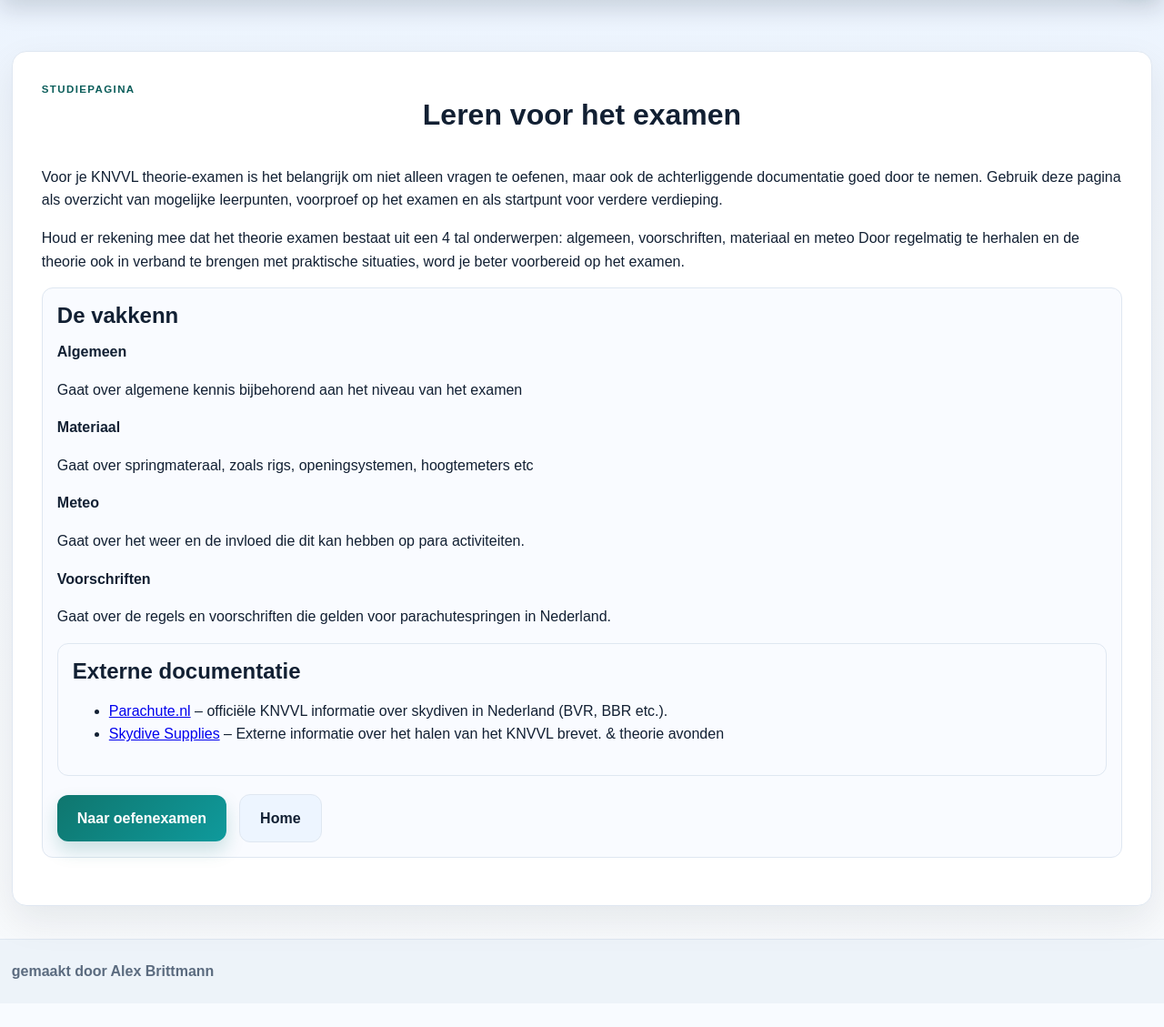
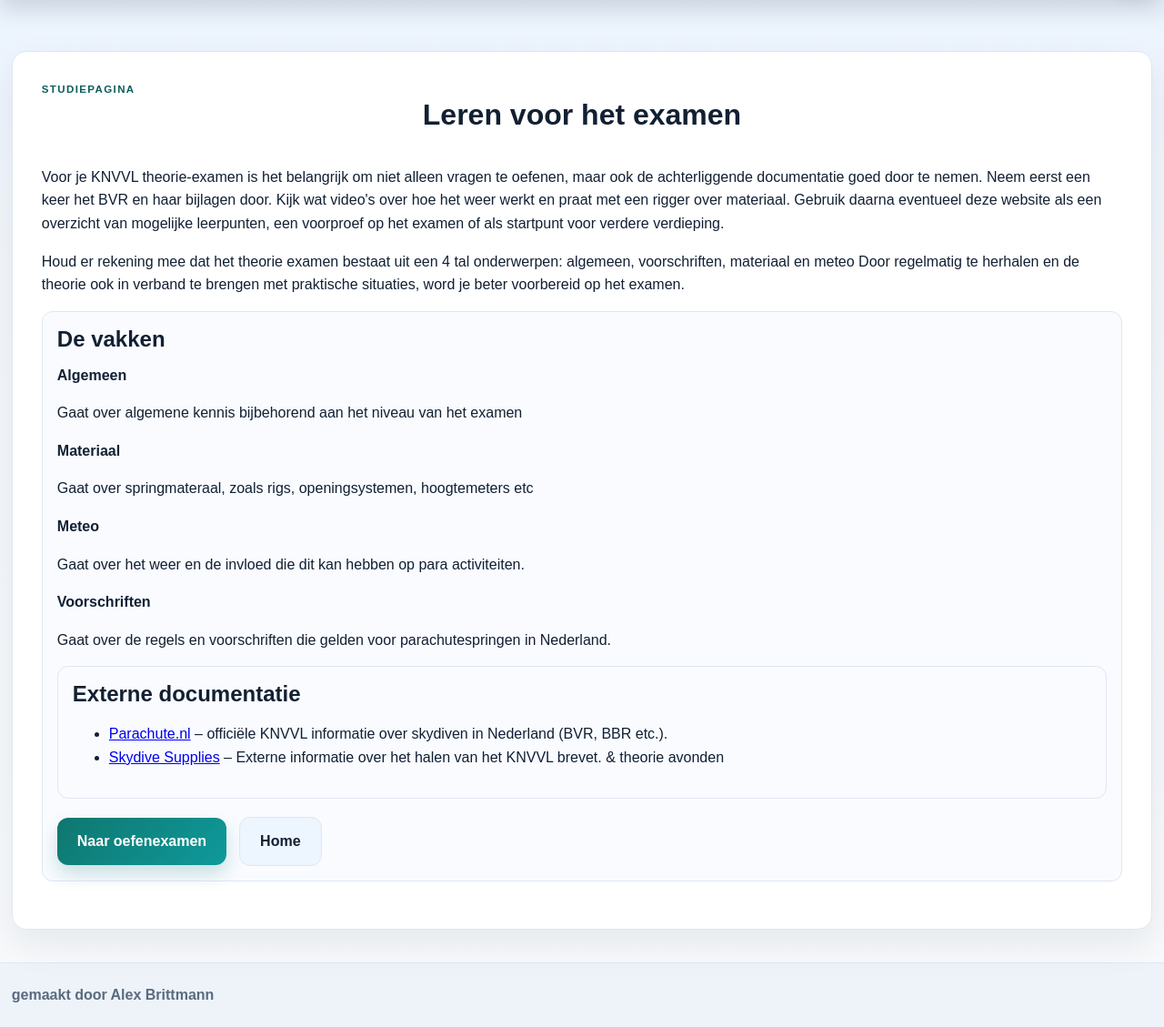
Before and after one commit to Ultimatevirus/skydive-theorie, a Flask app: page /leren in a window 1280 px wide. Shown: the part 72-1201 px from the top of the page at 91% size. Before the commit the page ends 1148 px from the top, so only its background shows below. Run offline with Flask 3, Linux system fonts and the light colour scheme.

Commit message:
Spelfouten verbeterd

```diff
--- a/templates/index.html
+++ b/templates/index.html
@@ -54,7 +54,7 @@
             <div class="card home-card">
                 <div class="home-hero">
                     <p class="eyebrow">Welkom</p>
-                    <h1>Oefenen voor je KNVVL A of B brevet</h1>
+                    <h1>Oefenen voor je KNVVL A/B brevet</h1>
 
                     <p> Deze website is ontworpen om je te helpen bij het leren voor de KNVVL theorie examens voor het A of B brevet.
                         Toen ik zelf aan het leren was voor mijn A brevet, merkte ik dat er weinig online oefenmateriaal beschikbaar was. Daarom besloot ik om deze site te maken,
--- a/templates/learn.html
+++ b/templates/learn.html
@@ -61,10 +61,9 @@
 
                 <p>
                     Voor je KNVVL theorie-examen is het belangrijk om niet alleen vragen te oefenen,
-                    maar ook de achterliggende documentatie goed door te nemen. Gebruik deze pagina als overzicht van
-                    mogelijke leerpunten, voorproef op het examen en als startpunt voor verdere verdieping.
+                    maar ook de achterliggende documentatie goed door te nemen. Neem eerst een keer het BVR en haar bijlagen door. Kijk wat video's over hoe het weer werkt en praat met een rigger over materiaal.
+                    Gebruik daarna eventueel deze website als een overzicht van mogelijke leerpunten, een voorproef op het examen of als startpunt voor verdere verdieping.
                 </p>
-
                 <p>
                    Houd er rekening mee dat het theorie examen bestaat uit een 4 tal onderwerpen: algemeen, voorschriften, materiaal en meteo
                     Door regelmatig te herhalen en de theorie ook in verband te brengen met praktische situaties,
@@ -72,7 +71,7 @@
                 </p>
 
                 <div class="topic-summary">
-                    <h2>De vakkenn</h2>
+                    <h2>De vakken</h2>
                     <div class="topic-row">
                         <div class="topic-label-row">
                             <span>Algemeen</span>
```
